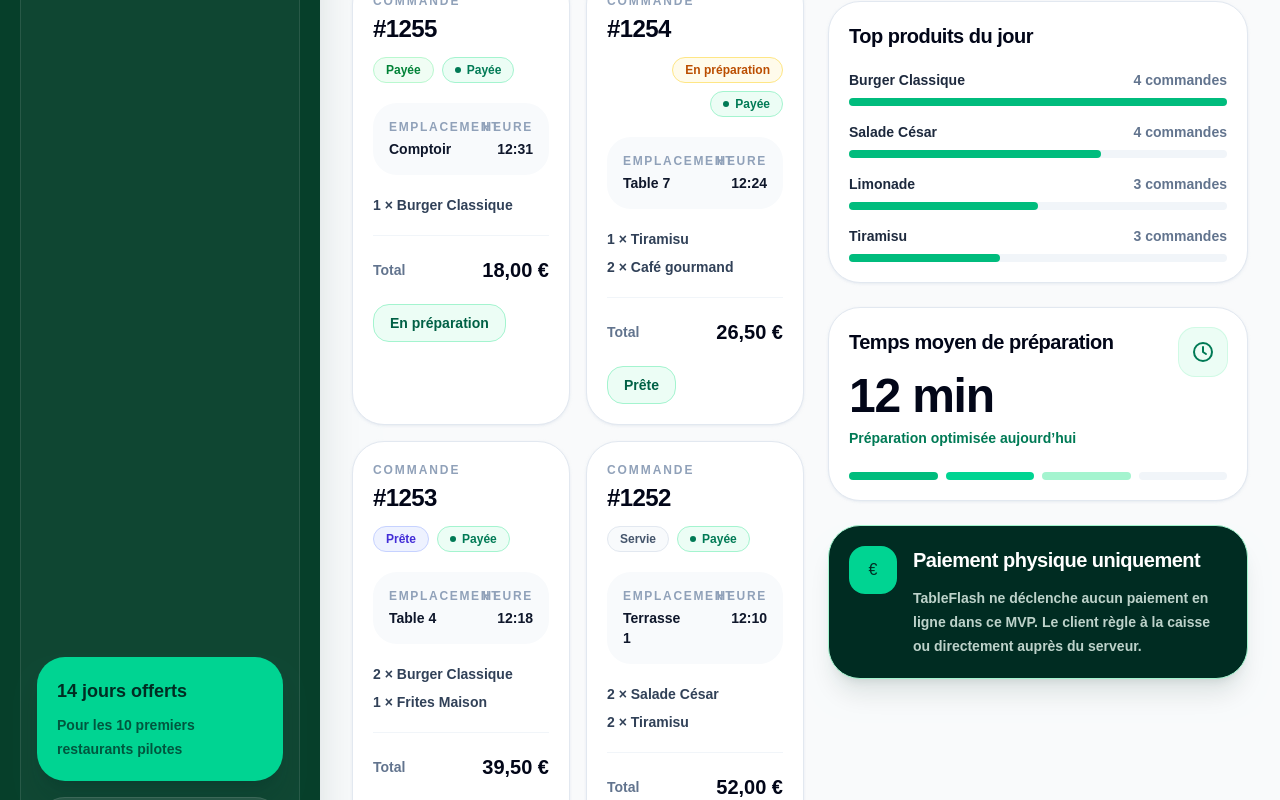
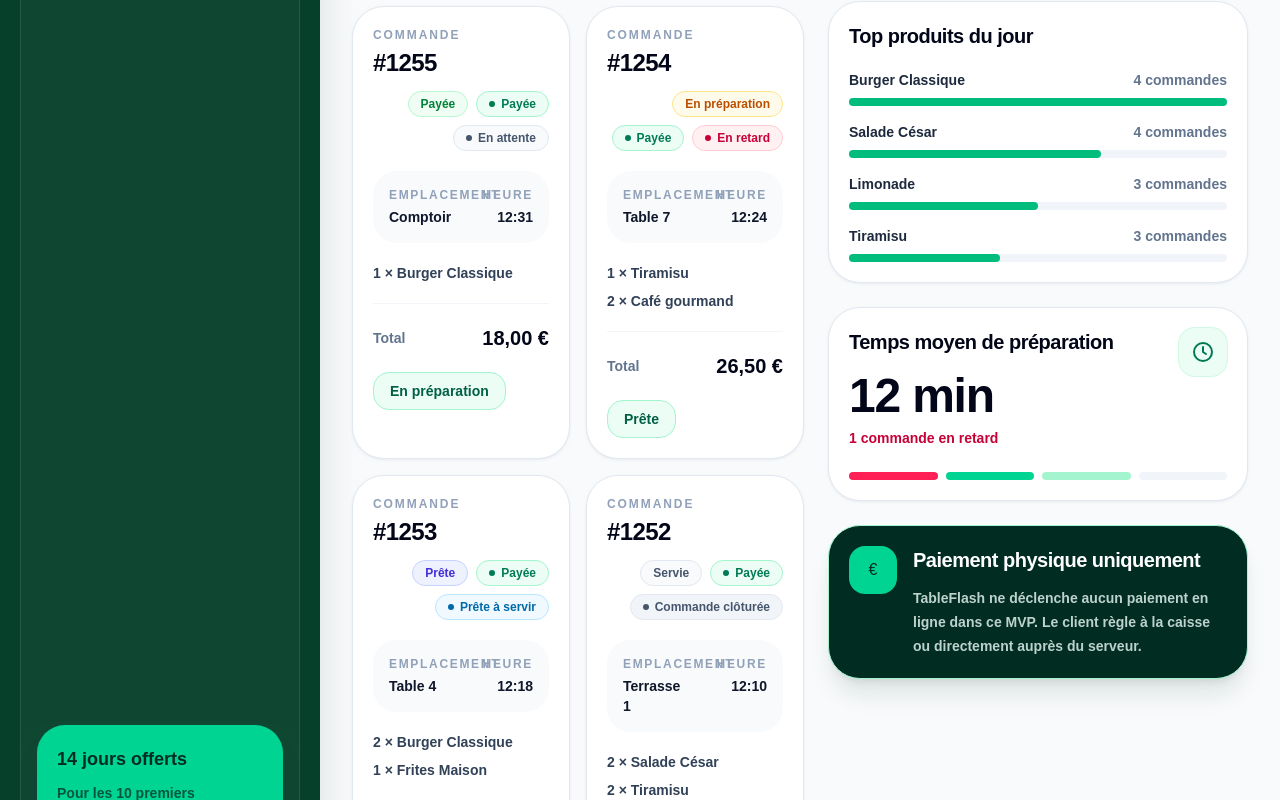
Before and after one commit to Loco66666/TableFlash-QR, a Next.js app: page /dashboard/orders in a window 1280 px wide. Shown: the part 1440-2240 px from the top of the page. Built offline with nearby package versions, Linux system fonts and the light colour scheme.

Commit message:
Add local order preparation timing awareness

```diff
--- a/src/components/dashboard/orders/InteractiveOrdersDashboard.tsx
+++ b/src/components/dashboard/orders/InteractiveOrdersDashboard.tsx
@@ -99,6 +99,9 @@ export function InteractiveOrdersDashboard() {
         ...order,
         status: nextStatus,
         paymentStatus: nextPaymentStatus ?? order.paymentStatus,
+        acceptedAt: nextStatus === "Acceptée" ? order.acceptedAt ?? new Date().toISOString() : order.acceptedAt,
+        preparationStartedAt: nextStatus === "En préparation" ? order.preparationStartedAt ?? new Date().toISOString() : order.preparationStartedAt,
+        mockElapsedMinutes: nextStatus === "En préparation" ? Math.max(order.mockElapsedMinutes, 1) : order.mockElapsedMinutes,
       };
     });
 
@@ -164,6 +167,9 @@ export function InteractiveOrdersDashboard() {
       time: new Intl.DateTimeFormat("fr-FR", { hour: "2-digit", minute: "2-digit" }).format(new Date()),
       status: "Nouvelle",
       paymentStatus: "À payer",
+      createdAt: new Date().toISOString(),
+      estimatedPrepMinutes: 12,
+      mockElapsedMinutes: 0,
       total: "21,50 €",
       items: [
         { quantity: 1, name: "Burger Classique", price: "18,00 €" },
@@ -243,7 +249,7 @@ export function InteractiveOrdersDashboard() {
           <div className="space-y-6">
             <SelectedOrderPanel actions={selectedActions} onAction={handleAction} onClose={handleCloseSelectedOrder} order={selectedOrder} />
             <TopProductsWidget products={topProducts} />
-            <PreparationTimeWidget />
+            <PreparationTimeWidget orders={orders} />
             <PaymentReminderCard />
           </div>
         </section>
--- a/src/components/dashboard/orders/OrderCard.tsx
+++ b/src/components/dashboard/orders/OrderCard.tsx
@@ -1,5 +1,6 @@
-import type { Order, OrderAction } from "./ordersData";
 import { OrderStatusBadge } from "./OrderStatusBadge";
+import { OrderTimingBadge } from "./OrderTimingBadge";
+import { getOrderTimingStatus, type Order, type OrderAction } from "./ordersData";
 import { PaymentStatusBadge } from "./PaymentStatusBadge";
 
 const actionClasses: Record<"default" | "danger" | "neutral", string> = {
@@ -17,6 +18,8 @@ type OrderCardProps = {
 };
 
 export function OrderCard({ actions, order, selected = false, onAction, onSelect }: OrderCardProps) {
+  const timingStatus = getOrderTimingStatus(order);
+
   return (
     <article
       className={`rounded-[2rem] border bg-white p-5 text-left shadow-sm shadow-slate-200/70 transition hover:-translate-y-0.5 hover:shadow-xl hover:shadow-emerald-950/5 focus:outline-none focus:ring-4 focus:ring-emerald-100 ${selected ? "border-emerald-300 ring-4 ring-emerald-100" : "border-slate-200"}`}
@@ -38,6 +41,7 @@ export function OrderCard({ actions, order, selected = false, onAction, onSelect
         <div className="flex flex-wrap justify-end gap-2">
           <OrderStatusBadge status={order.status} />
           <PaymentStatusBadge status={order.paymentStatus} />
+          <OrderTimingBadge status={timingStatus} />
         </div>
       </div>
 
--- /dev/null
+++ b/src/components/dashboard/orders/OrderTimingBadge.tsx
@@ -0,0 +1,23 @@
+import type { TimingStatusLabel } from "./ordersData";
+
+const timingClasses: Record<TimingStatusLabel, string> = {
+  "En attente": "border-slate-200 bg-slate-50 text-slate-600",
+  "Dans les temps": "border-emerald-200 bg-emerald-50 text-emerald-700",
+  "À surveiller": "border-amber-200 bg-amber-50 text-amber-700",
+  "En retard": "border-rose-200 bg-rose-50 text-rose-700",
+  "Prête à servir": "border-sky-200 bg-sky-50 text-sky-700",
+  "Commande clôturée": "border-slate-200 bg-slate-100 text-slate-600",
+};
+
+type OrderTimingBadgeProps = {
+  status: TimingStatusLabel;
+};
+
+export function OrderTimingBadge({ status }: OrderTimingBadgeProps) {
+  return (
+    <span className={`inline-flex items-center gap-1.5 rounded-full border px-3 py-1 text-xs font-black ${timingClasses[status]}`}>
+      <span className="h-1.5 w-1.5 rounded-full bg-current" aria-hidden="true" />
+      {status}
+    </span>
+  );
+}
--- a/src/components/dashboard/orders/PreparationTimeWidget.tsx
+++ b/src/components/dashboard/orders/PreparationTimeWidget.tsx
@@ -1,24 +1,47 @@
-export function PreparationTimeWidget() {
+import { getAveragePreparationMinutes, getDelayedOrdersCount, getWatchOrdersCount, type Order } from "./ordersData";
+
+type PreparationTimeWidgetProps = {
+  orders: Order[];
+};
+
+export function PreparationTimeWidget({ orders }: PreparationTimeWidgetProps) {
+  const delayedOrdersCount = getDelayedOrdersCount(orders);
+  const watchOrdersCount = getWatchOrdersCount(orders);
+  const averagePreparationMinutes = getAveragePreparationMinutes(orders) || 12;
+  const helper = getPreparationHelper(delayedOrdersCount, watchOrdersCount);
+
   return (
     <section className="rounded-[2rem] border border-slate-200 bg-white p-5 shadow-sm shadow-slate-200/70">
       <div className="flex items-start justify-between gap-4">
         <div>
           <h2 className="text-xl font-black tracking-tight text-slate-950">Temps moyen de préparation</h2>
-          <p className="mt-4 text-5xl font-black tracking-tight text-slate-950">12 min</p>
-          <p className="mt-2 text-sm font-black text-emerald-700">Préparation optimisée aujourd’hui</p>
+          <p className="mt-4 text-5xl font-black tracking-tight text-slate-950">{averagePreparationMinutes} min</p>
+          <p className={`mt-2 text-sm font-black ${delayedOrdersCount > 0 ? "text-rose-700" : watchOrdersCount > 0 ? "text-amber-700" : "text-emerald-700"}`}>{helper}</p>
         </div>
         <span className="flex h-12 w-12 items-center justify-center rounded-2xl bg-emerald-50 text-emerald-700 ring-1 ring-emerald-100" aria-hidden="true">
           <ClockIcon />
         </span>
       </div>
       <div className="mt-6 grid grid-cols-4 gap-2" aria-hidden="true">
-        <span className="h-2 rounded-full bg-emerald-500" />
-        <span className="h-2 rounded-full bg-emerald-400" />
+        <span className={delayedOrdersCount > 0 ? "h-2 rounded-full bg-rose-500" : "h-2 rounded-full bg-emerald-500"} />
+        <span className={watchOrdersCount > 0 ? "h-2 rounded-full bg-amber-400" : "h-2 rounded-full bg-emerald-400"} />
         <span className="h-2 rounded-full bg-emerald-200" />
         <span className="h-2 rounded-full bg-slate-100" />
       </div>
     </section>
   );
+}
+
+function getPreparationHelper(delayedOrdersCount: number, watchOrdersCount: number) {
+  if (delayedOrdersCount > 0) {
+    return `${delayedOrdersCount} commande${delayedOrdersCount > 1 ? "s" : ""} en retard`;
+  }
+
+  if (watchOrdersCount > 0) {
+    return "Commandes à surveiller";
+  }
+
+  return "Service fluide";
 }
 
 function ClockIcon() {
--- a/src/components/dashboard/orders/SelectedOrderPanel.tsx
+++ b/src/components/dashboard/orders/SelectedOrderPanel.tsx
@@ -1,5 +1,6 @@
-import type { Order, OrderAction } from "./ordersData";
 import { OrderStatusBadge } from "./OrderStatusBadge";
+import { OrderTimingBadge } from "./OrderTimingBadge";
+import { getOrderTimingStatus, type Order, type OrderAction } from "./ordersData";
 import { PaymentStatusBadge } from "./PaymentStatusBadge";
 
 const actionClasses: Record<"default" | "danger" | "neutral", string> = {
@@ -20,6 +21,8 @@ export function SelectedOrderPanel({ actions, order, onAction, onClose }: Select
     return <EmptySelectedOrderPanel />;
   }
 
+  const timingStatus = getOrderTimingStatus(order);
+  const showDetailedTiming = timingStatus !== "Commande clôturée";
   const actionGridClasses = actions.length === 2
     ? "mt-2 grid grid-cols-2 gap-2"
     : "mt-2 grid grid-cols-1 gap-2 sm:grid-cols-2 xl:grid-cols-1 2xl:grid-cols-2";
@@ -56,6 +59,22 @@ export function SelectedOrderPanel({ actions, order, onAction, onClose }: Select
             <PaymentStatusBadge status={order.paymentStatus} />
           </div>
           <p className="mt-2 text-sm font-bold leading-5 text-orange-950">Paiement à la caisse ou auprès du serveur</p>
+        </div>
+
+        <div className="mt-3 rounded-3xl border border-emerald-100 bg-emerald-50 p-3">
+          <div className="flex flex-wrap items-center justify-between gap-2">
+            <p className="text-xs font-black uppercase tracking-[0.14em] text-emerald-700">Suivi préparation</p>
+            <OrderTimingBadge status={timingStatus} />
+          </div>
+          {showDetailedTiming ? (
+            <div className="mt-3 grid grid-cols-1 gap-2 text-sm font-bold text-emerald-950 sm:grid-cols-3 lg:grid-cols-1 xl:grid-cols-3">
+              <TimingMeta label="Temps estimé" value={`${order.estimatedPrepMinutes} min`} />
+              <TimingMeta label="Temps écoulé" value={`${order.mockElapsedMinutes} min`} />
+              <TimingMeta label="Statut" value={timingStatus} />
+            </div>
+          ) : (
+            <p className="mt-2 text-sm font-bold leading-5 text-emerald-950">Commande terminée, suivi conservé pour l’historique local.</p>
+          )}
         </div>
       </div>
 
@@ -138,6 +157,15 @@ function DetailMeta({ label, value }: { label: string; value: string }) {
   );
 }
 
+function TimingMeta({ label, value }: { label: string; value: string }) {
+  return (
+    <div className="rounded-2xl bg-white/70 px-3 py-2 ring-1 ring-emerald-100">
+      <p className="text-[0.68rem] font-black uppercase tracking-[0.12em] text-emerald-700">{label}</p>
+      <p className="mt-1 font-black text-slate-950">{value}</p>
+    </div>
+  );
+}
+
 function PriceRow({ label, value, strong = false }: { label: string; value: string; strong?: boolean }) {
   return (
     <div className="flex items-center justify-between gap-3">
--- a/src/components/dashboard/orders/index.ts
+++ b/src/components/dashboard/orders/index.ts
@@ -5,6 +5,7 @@ export { OrdersDashboard } from "./OrdersDashboard";
 export { OrdersFilterBar } from "./OrdersFilterBar";
 export { OrderStatusBadge } from "./OrderStatusBadge";
 export { OrderSummaryCard } from "./OrderSummaryCard";
+export { OrderTimingBadge } from "./OrderTimingBadge";
 export { PaymentReminderCard } from "./PaymentReminderCard";
 export { PaymentStatusBadge } from "./PaymentStatusBadge";
 export { PreparationTimeWidget } from "./PreparationTimeWidget";
--- a/src/components/dashboard/orders/ordersData.ts
+++ b/src/components/dashboard/orders/ordersData.ts
@@ -37,6 +37,14 @@ export type OrderFilter =
 
 export type SummaryTone = "emerald" | "amber" | "sky" | "slate" | "rose" | "green";
 
+export type TimingStatusLabel =
+  | "En attente"
+  | "Dans les temps"
+  | "À surveiller"
+  | "En retard"
+  | "Prête à servir"
+  | "Commande clôturée";
+
 export type OrderItem = {
   name: string;
   quantity: number;
@@ -52,6 +60,11 @@ export type Order = {
   paymentStatus: PaymentStatus;
   total: string;
   items: OrderItem[];
+  createdAt: string;
+  acceptedAt?: string;
+  preparationStartedAt?: string;
+  estimatedPrepMinutes: number;
+  mockElapsedMinutes: number;
   note?: string;
 };
 
@@ -72,8 +85,11 @@ export const orders: Order[] = [
     orderNumber: "#1257",
     table: "Table 12",
     time: "12:42",
+    createdAt: "2026-05-10T12:42:00+02:00",
     status: "Nouvelle",
     paymentStatus: "À payer",
+    estimatedPrepMinutes: 12,
+    mockElapsedMinutes: 5,
     total: "31,50 €",
     items: [
       { quantity: 1, name: "Burger Classique", price: "18,00 €" },
@@ -86,8 +102,12 @@ export const orders: Order[] = [
     orderNumber: "#1256",
     table: "Terrasse 3",
     time: "12:38",
+    createdAt: "2026-05-10T12:38:00+02:00",
+    acceptedAt: "2026-05-10T12:40:00+02:00",
     status: "Acceptée",
     paymentStatus: "À payer",
+    estimatedPrepMinutes: 12,
+    mockElapsedMinutes: 11,
     total: "44,00 €",
     items: [
       { quantity: 2, name: "Salade César", price: "29,00 €" },
@@ -98,8 +118,12 @@ export const orders: Order[] = [
     orderNumber: "#1255",
     table: "Comptoir",
     time: "12:31",
+    createdAt: "2026-05-10T12:31:00+02:00",
+    acceptedAt: "2026-05-10T12:32:00+02:00",
     status: "Payée",
     paymentStatus: "Payée",
+    estimatedPrepMinutes: 12,
+    mockElapsedMinutes: 8,
     total: "18,00 €",
     items: [{ quantity: 1, name: "Burger Classique", price: "18,00 €" }],
   },
@@ -107,8 +131,13 @@ export const orders: Order[] = [
     orderNumber: "#1254",
     table: "Table 7",
     time: "12:24",
+    createdAt: "2026-05-10T12:24:00+02:00",
+    acceptedAt: "2026-05-10T12:25:00+02:00",
+    preparationStartedAt: "2026-05-10T12:26:00+02:00",
     status: "En préparation",
     paymentStatus: "Payée",
+    estimatedPrepMinutes: 12,
+    mockElapsedMinutes: 18,
     total: "26,50 €",
     items: [
       { quantity: 1, name: "Tiramisu", price: "6,50 €" },
@@ -119,8 +148,13 @@ export const orders: Order[] = [
     orderNumber: "#1253",
     table: "Table 4",
     time: "12:18",
+    createdAt: "2026-05-10T12:18:00+02:00",
+    acceptedAt: "2026-05-10T12:19:00+02:00",
+    preparationStartedAt: "2026-05-10T12:21:00+02:00",
     status: "Prête",
     paymentStatus: "Payée",
+    estimatedPrepMinutes: 12,
+    mockElapsedMinutes: 14,
     total: "39,50 €",
     items: [
       { quantity: 2, name: "Burger Classique", price: "36,00 €" },
@@ -131,8 +165,13 @@ export const orders: Order[] = [
     orderNumber: "#1252",
     table: "Terrasse 1",
     time: "12:10",
+    createdAt: "2026-05-10T12:10:00+02:00",
+    acceptedAt: "2026-05-10T12:11:00+02:00",
+    preparationStartedAt: "2026-05-10T12:13:00+02:00",
     status: "Servie",
     paymentStatus: "Payée",
+    estimatedPrepMinutes: 12,
+    mockElapsedMinutes: 13,
     total: "52,00 €",
     items: [
       { quantity: 2, name: "Salade César", price: "29,00 €" },
@@ -161,3 +200,47 @@ export function getOrderActions(status: OrderStatus): OrderAction[] {
       return [];
   }
 }
+
+export function getOrderTimingStatus(order: Order): TimingStatusLabel {
+  if (["Nouvelle", "Acceptée", "À payer", "Payée"].includes(order.status)) {
+    return "En attente";
+  }
+
+  if (order.status === "En préparation") {
+    if (order.mockElapsedMinutes <= order.estimatedPrepMinutes) {
+      return "Dans les temps";
+    }
+
+    if (order.mockElapsedMinutes <= order.estimatedPrepMinutes + 5) {
+      return "À surveiller";
+    }
+
+    return "En retard";
+  }
+
+  if (order.status === "Prête") {
+    return "Prête à servir";
+  }
+
+  return "Commande clôturée";
+}
+
+export function getDelayedOrdersCount(orders: Order[]) {
+  return orders.filter((order) => getOrderTimingStatus(order) === "En retard").length;
+}
+
+export function getWatchOrdersCount(orders: Order[]) {
+  return orders.filter((order) => getOrderTimingStatus(order) === "À surveiller").length;
+}
+
+export function getAveragePreparationMinutes(orders: Order[]) {
+  const relevantOrders = orders.filter((order) => order.status !== "Refusée" && order.status !== "Annulée");
+
+  if (relevantOrders.length === 0) {
+    return 0;
+  }
+
+  const totalMinutes = relevantOrders.reduce((sum, order) => sum + order.estimatedPrepMinutes, 0);
+
+  return Math.round(totalMinutes / relevantOrders.length);
+}
```
